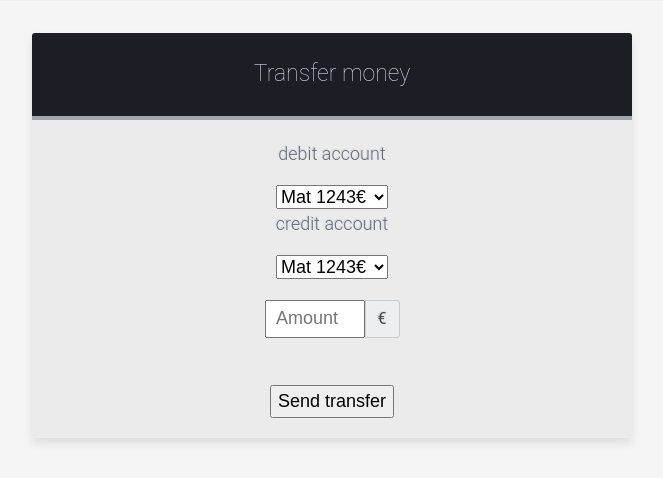
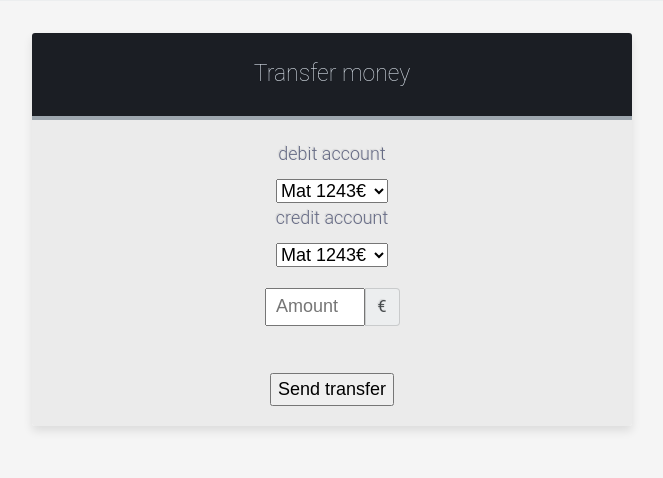
Before and after one commit to Mathieu-Pluquet/Bank, a PHP site: page /with_add.php?trans in a window 1280 px wide. Shown: the part 272-750 px from the top of the page, without its empty margins (308-971 px from the left). Run offline with PHP 8.4, Linux system fonts and the light colour scheme; data comes from the database, SQL or seed files in the repository; some libraries are stand-ins or nearby versions.

Commit message:
finish finition

```diff
--- a/view/transfer.php
+++ b/view/transfer.php
@@ -7,7 +7,7 @@ include 'view/header.php';
         <tbody class="table-hover">
             <tr id="hov">
                 <td class="test hov">
-                    <p>debit account</p>
+                    <p class="maa">debit account</p>
                     <form action="index.php" method="post">
                         <select class="" name="debit">
                           <?php
@@ -18,7 +18,7 @@ include 'view/header.php';
                           } ?>
                         </select>
 
-                        <p>credit account</p>
+                        <p class="maa">credit account</p>
                         <select class="" name="credit">
                           <?php
                           foreach ($list as $value) {
```
